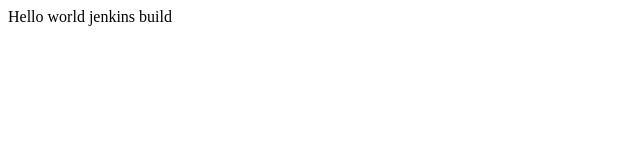
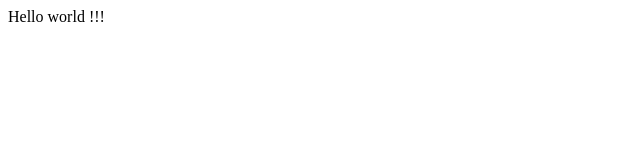
Before and after one commit to karthikeyanm21/MavenSample, a plain HTML site: page JpaApp/WebContent/index.html in a window 1280 px wide. Shown: the full height of the page, 0-640 px from the left. Drawn offline with Linux system fonts and the light colour scheme.

Commit message:
Jenkins Testing

```diff
--- a/JpaApp/WebContent/index.html
+++ b/JpaApp/WebContent/index.html
@@ -6,6 +6,6 @@
 
 </head>
 <body>
-Hello world jenkins build
+Hello world !!!
 </body>
 </html>
```
